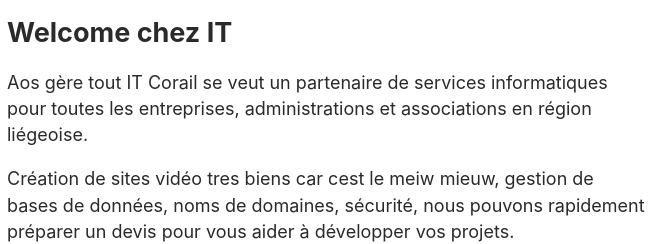
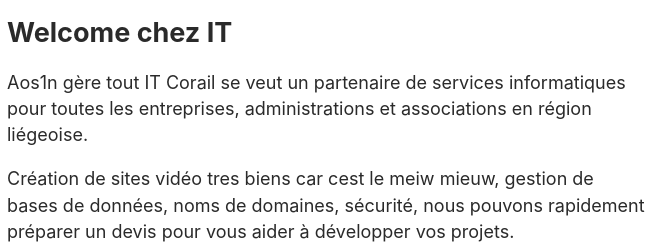
Before and after one commit to aos1n/aoscycle, a Gatsby site: page / in a window 1280 px wide. Shown: the part 143-387 px from the top of the page, 313-977 px from the left. Built offline with nearby package versions, Linux system fonts and the light colour scheme; Gatsby itself is replaced by a stand-in of ours.

Commit message:
new develop

```diff
--- a/src/pages/index.js
+++ b/src/pages/index.js
@@ -9,7 +9,7 @@ const Index = () => (
     <Status />
     <View title="Welcome chez IT">
       <p>
-       Aos gère tout   IT Corail se veut un partenaire de services informatiques pour toutes les entreprises, administrations et associations en région liégeoise.
+       Aos1n gère tout   IT Corail se veut un partenaire de services informatiques pour toutes les entreprises, administrations et associations en région liégeoise.
       </p>
 
       <p>Création de sites vidéo tres biens car cest le meiw mieuw, gestion de bases de données, noms de domaines, sécurité, nous pouvons rapidement préparer un devis pour vous aider à développer vos projets.
```
